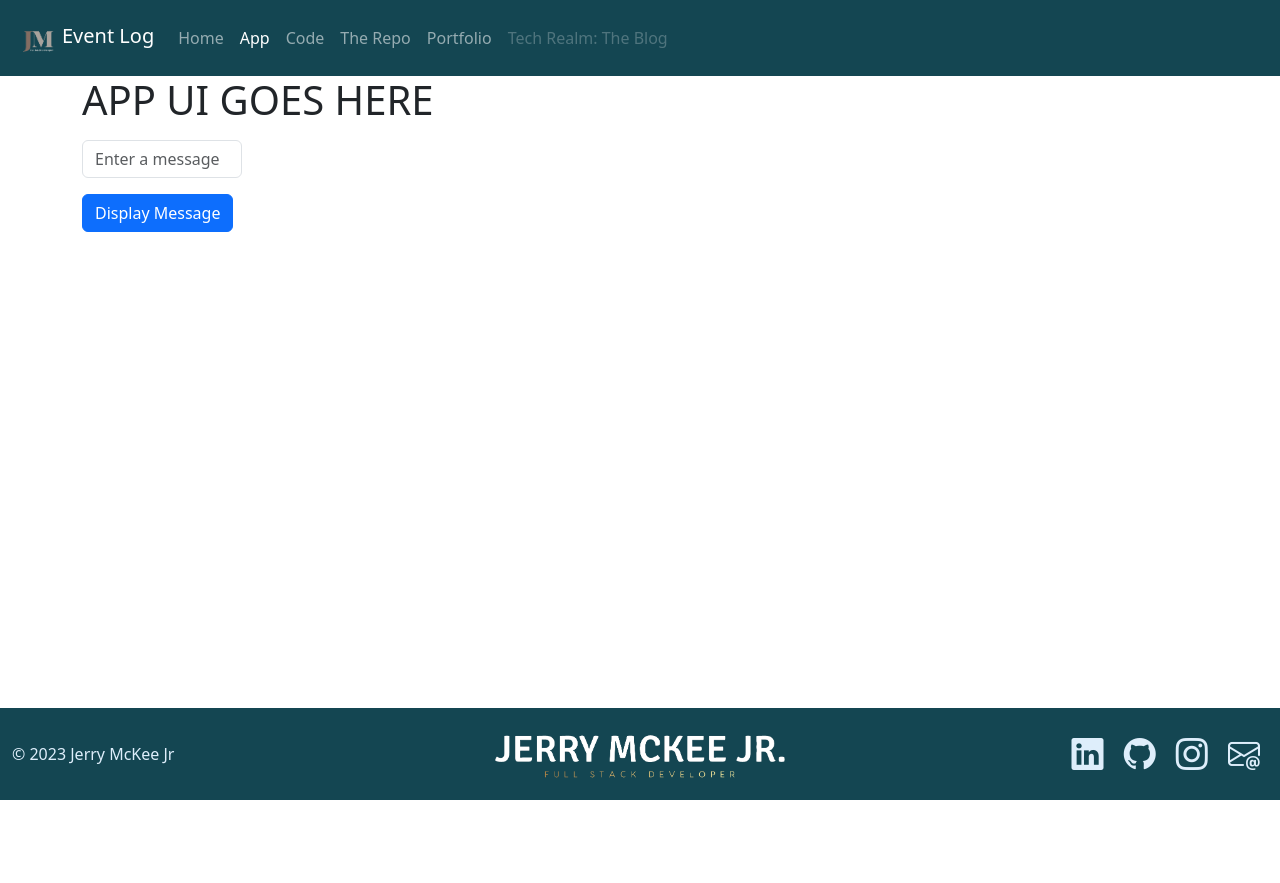
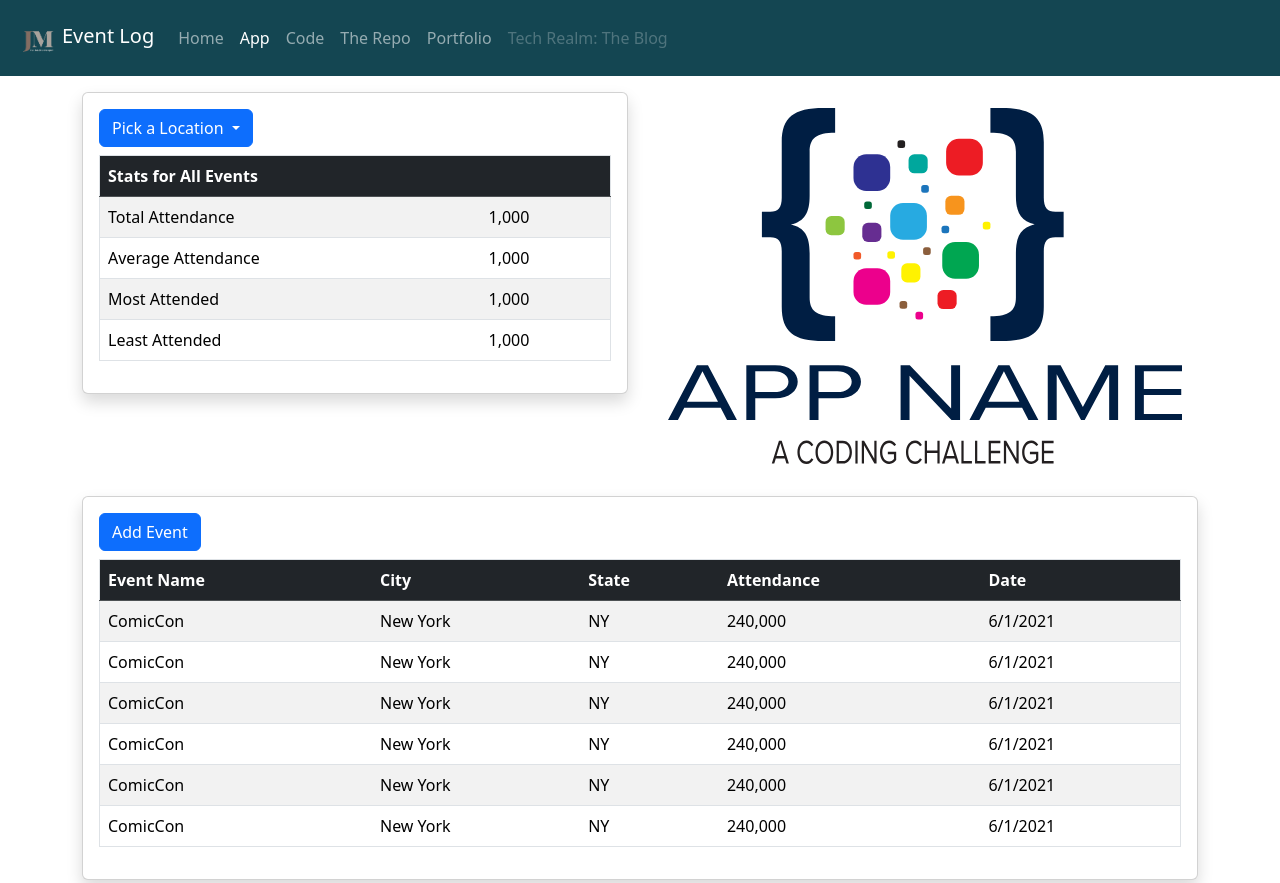
Before and after one commit to McKeeJerry-FS/GuardianEventLog_23, a plain HTML site: page app.html in a window 1280 px wide. Shown: the top 883 px of the page. Before the commit the page ends 800 px from the top, so only its background shows below. Drawn offline with nearby package versions, Linux system fonts and the light colour scheme; some packages are replaced by stand-ins of ours; a script that the page names is missing.

Commit message:
created the HTML template for the tables

```diff
--- a/app.html
+++ b/app.html
@@ -98,16 +98,119 @@
       </div>
     </nav>
 
-    <main class="container">
-      <h1>APP UI GOES HERE</h1>
-      <input
-        type="text"
-        class="form-control my-3"
-        placeholder="Enter a message"
-        style="width: 10rem"
-        id="message"
-      />
-      <button id="btnSubmit" class="btn btn-primary">Display Message</button>
+    <main class="container py-3">
+        <div class="row row-cols-1 row-cols-md-2">
+            <div class="col order-md-last">
+                <!-- app logo -->
+                <img src="/img/APPNAMELogo.svg" alt="" class="img-fluid p-3">
+            </div>
+            <div class="col">
+                <!-- stats -->
+                <div class="card shadow">
+                    <div class="card-body">
+                        <div class="dropdown">
+                            <button class="btn btn-primary dropdown-toggle" type="button" data-bs-toggle="dropdown" aria-expanded="false">
+                              Pick a Location
+                            </button>
+                            <ul class="dropdown-menu">
+                              <li><a class="dropdown-item" href="#">All</a></li>
+                              <li><hr class="dropdown-divider"></li>
+                              <li><a class="dropdown-item" href="#">New York</a></li>
+                              <li><a class="dropdown-item" href="#">San Diego</a></li>
+                              <li><a class="dropdown-item" href="#">Charlotte</a></li>
+                            </ul>
+                          </div>
+                          <table class="table table-striped mt-2 border">
+                            <thead class="table-dark">
+                                <tr>
+                                    <th colspan="2">Stats for <span>All</span> Events</th>
+                                </tr>
+                            </thead>
+                            <tbody>
+                                <tr>
+                                    <td>Total Attendance</td>
+                                    <td>1,000</td>
+                                </tr>
+                                <tr>
+                                    <td>Average Attendance</td>
+                                    <td>1,000</td>
+                                </tr>
+                                <tr>
+                                    <td>Most Attended</td>
+                                    <td>1,000</td>
+                                </tr>
+                                <tr>
+                                    <td>Least Attended</td>
+                                    <td>1,000</td>
+                                </tr>
+                            </tbody>
+                        </table>
+                    </div>
+                </div>
+            </div>
+        </div>
+        <div class="card mt-3 shadow">
+            <div class="card-body">
+                <button class="btn btn-primary">Add Event</button>
+                <div class="table-responsive">
+                    <table class="table table-striped border mt-2">
+                        <thead class="table-dark">
+                            <tr>
+                                <th>Event Name</th>
+                                <th>City</th>
+                                <th>State</th>
+                                <th>Attendance</th>
+                                <th>Date</th>
+                            </tr>
+                        </thead>
+                        <tbody>
+                            <tr>
+                                <td>ComicCon</td>
+                                <td>New York</td>
+                                <td>NY</td>
+                                <td>240,000</td>
+                                <td>6/1/2021</td>
+                            </tr>
+                            <tr>
+                                <td>ComicCon</td>
+                                <td>New York</td>
+                                <td>NY</td>
+                                <td>240,000</td>
+                                <td>6/1/2021</td>
+                            </tr>
+                            <tr>
+                                <td>ComicCon</td>
+                                <td>New York</td>
+                                <td>NY</td>
+                                <td>240,000</td>
+                                <td>6/1/2021</td>
+                            </tr>
+                            <tr>
+                                <td>ComicCon</td>
+                                <td>New York</td>
+                                <td>NY</td>
+                                <td>240,000</td>
+                                <td>6/1/2021</td>
+                            </tr>
+                            <tr>
+                                <td>ComicCon</td>
+                                <td>New York</td>
+                                <td>NY</td>
+                                <td>240,000</td>
+                                <td>6/1/2021</td>
+                            </tr>
+                            <tr>
+                                <td>ComicCon</td>
+                                <td>New York</td>
+                                <td>NY</td>
+                                <td>240,000</td>
+                                <td>6/1/2021</td>
+                            </tr>
+                        </tbody>
+                    </table>
+                </div>
+            </div>
+        </div>
     </main>
 
     <!-- Footer -->
```
Also changed, not shown: index.html (+10 -10 lines).
